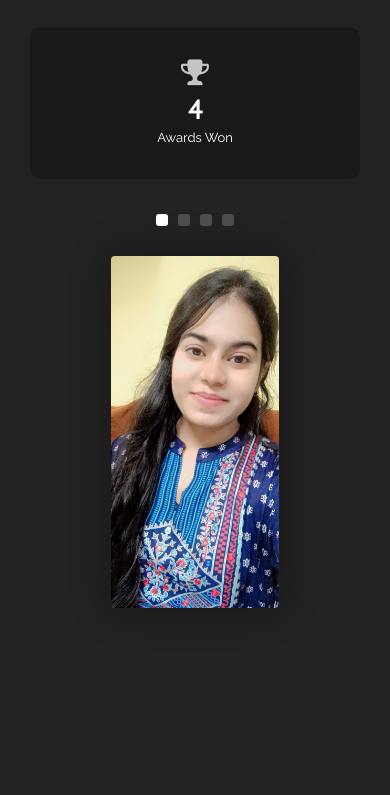
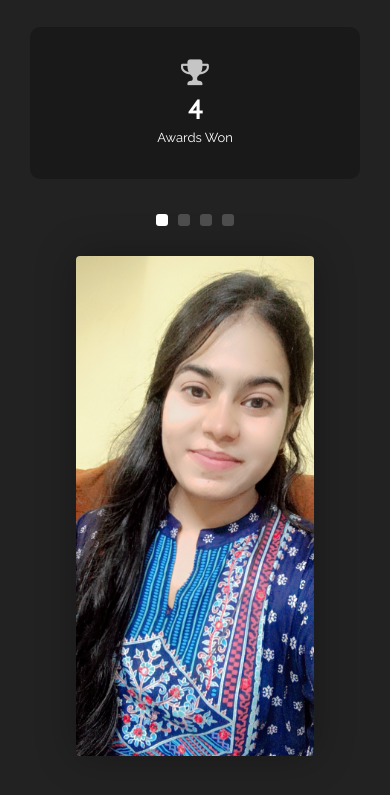
Before and after one commit to nayab-majid/nayab-majid.github.io, a plain HTML site: page index.html in a window 390 px wide. Shown: the part 1157-1952 px from the top of the page. Drawn offline with nearby package versions, Linux system fonts and the light colour scheme.

Commit message:
enhancement

```diff
--- a/index.html
+++ b/index.html
@@ -376,7 +376,7 @@
                         <div class="row justify-content-center">
                             <div class="col-lg-8 wide-col-laptop">
                                 <div class="row">
-                                    <div class="col-md-6">
+                                    <div class="col-md-7">
                                         <div class="about-contentbox">
                                             <div class="animate" data-animate="fadeInUp">
                                                 <span>About Me</span>
@@ -419,8 +419,8 @@
                                             </div>
                                         </div>
                                     </div>
-                                    <div class="col-md-6">
-                                        <figure class="about-img animate" data-animate="fadeInUp" style ="height:50%"><img
+                                    <div class="col-md-5">
+                                        <figure class="about-img animate" data-animate="fadeInUp" style ="height:500px"><img
                                                 src="images/nayab.jpg" class="rounded" alt="" height="100%"></figure>
                                     </div>
                                 </div>
```
